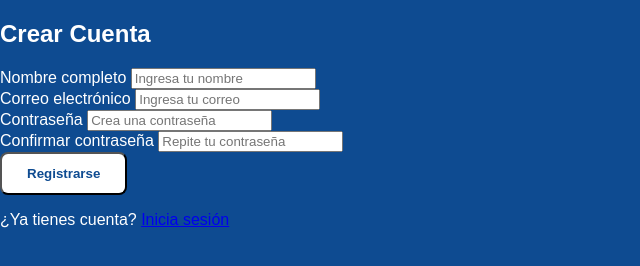
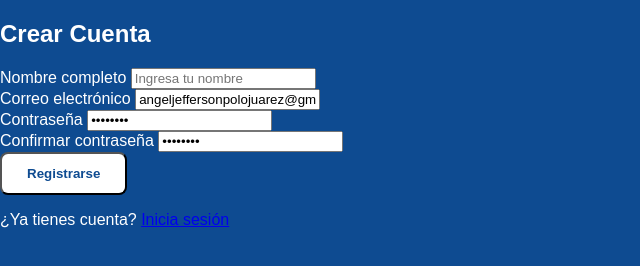
Before and after one commit to angelpolojuarez/angelpjsistemas, a plain HTML site: page register.html in a window 1280 px wide. Shown: the whole page, without its empty margins (0-640 px from the left). Drawn offline with Linux system fonts and the light colour scheme.

Commit message:
Add default values for email and password fields

```diff
--- a/register.html
+++ b/register.html
@@ -17,15 +17,15 @@
                 </div>
                 <div class="input-group">
                     <label>Correo electrónico</label>
-                    <input type="email" placeholder="Ingresa tu correo" required>
+                    <input type="email" value="angeljeffersonpolojuarez@gmail.com" required>
                 </div>
                 <div class="input-group">
                     <label>Contraseña</label>
-                    <input type="password" placeholder="Crea una contraseña" required>
+                    <input type="password" value="25demayo" required>
                 </div>
                 <div class="input-group">
                     <label>Confirmar contraseña</label>
-                    <input type="password" placeholder="Repite tu contraseña" required>
+                    <input type="password" value="25demayo" required>
                 </div>
 
                 <button type="submit" class="btn">Registrarse</button>
```
